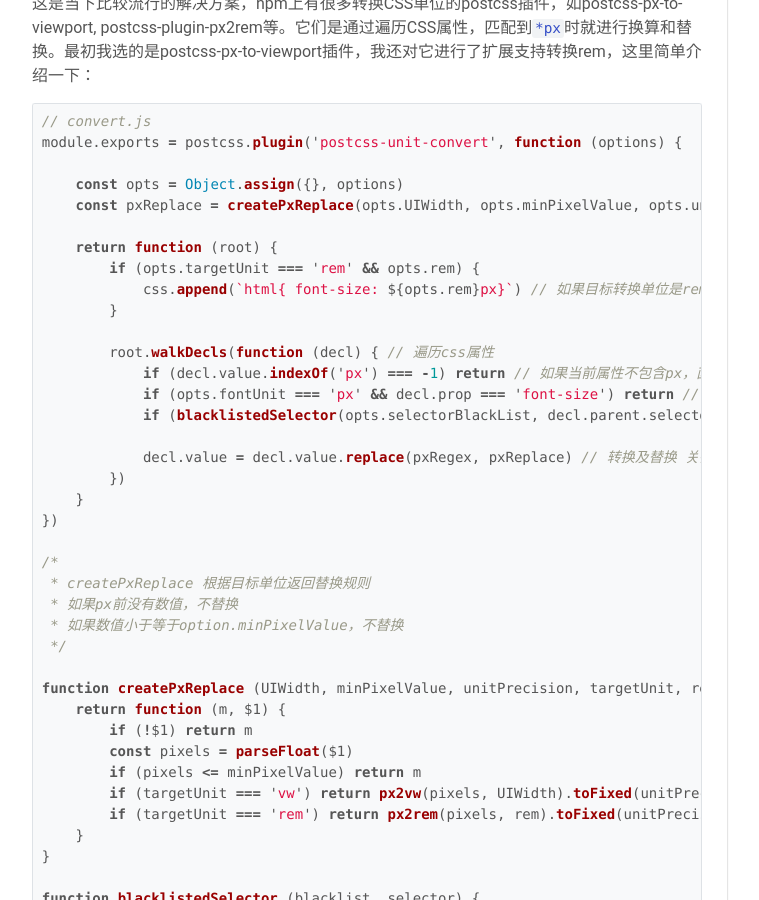
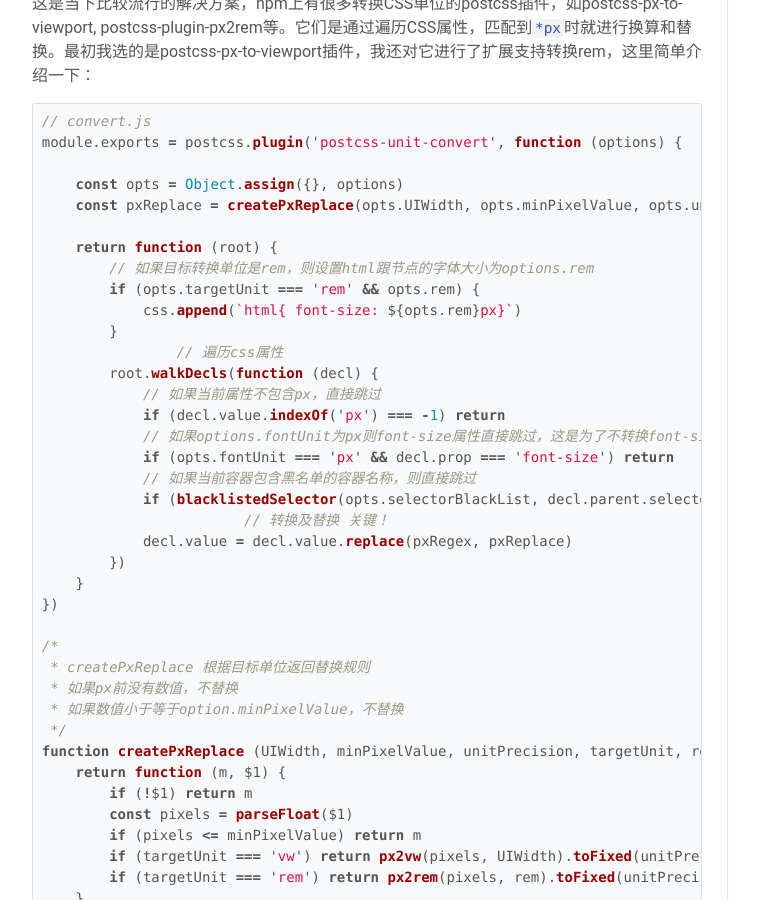
Before and after one commit to CassieRan/CassieRan.github.io, a Jekyll site: the page built from _posts/2018-12-25-css-unit-convert.md, in a window 1280 px wide and 900 px high, scrolled down 947 px. Shown: the whole window, without its empty margins (273-1032 px from the left). Built offline with Jekyll 4.4.1, drawn with Linux system fonts in a browser that asks for light colours; some web fonts are replaced; comment, search, counter and statistics services are not loaded.

Commit message:
style: 修改格式

```diff
--- a/_posts/2018-12-25-css-unit-convert.md
+++ b/_posts/2018-12-25-css-unit-convert.md
@@ -45,16 +45,20 @@ module.exports = postcss.plugin('postcss-unit-convert', function (options) {
     const pxReplace = createPxReplace(opts.UIWidth, opts.minPixelValue, opts.unitPrecision, opts.targetUnit, opts.rem)
 
     return function (root) {
+        // 如果目标转换单位是rem，则设置html跟节点的字体大小为options.rem
         if (opts.targetUnit === 'rem' && opts.rem) {
-            css.append(`html{ font-size: ${opts.rem}px}`) // 如果目标转换单位是rem，则设置html跟节点的字体大小为options.rem
+            css.append(`html{ font-size: ${opts.rem}px}`)
         }
-
-        root.walkDecls(function (decl) { // 遍历css属性
-            if (decl.value.indexOf('px') === -1) return // 如果当前属性不包含px，直接跳过
-            if (opts.fontUnit === 'px' && decl.prop === 'font-size') return // 如果options.fontUnit为px则font-size属性直接跳过，这是为了不转换font-size的单位
-            if (blacklistedSelector(opts.selectorBlackList, decl.parent.selector)) return // 如果当前容器包含黑名单的容器名称，则直接跳过
-
-            decl.value = decl.value.replace(pxRegex, pxReplace) // 转换及替换 关键！
+		// 遍历css属性
+        root.walkDecls(function (decl) {
+            // 如果当前属性不包含px，直接跳过
+            if (decl.value.indexOf('px') === -1) return
+            // 如果options.fontUnit为px则font-size属性直接跳过，这是为了不转换font-size的单位
+            if (opts.fontUnit === 'px' && decl.prop === 'font-size') return
+            // 如果当前容器包含黑名单的容器名称，则直接跳过
+            if (blacklistedSelector(opts.selectorBlackList, decl.parent.selector)) return
+			// 转换及替换 关键！
+            decl.value = decl.value.replace(pxRegex, pxReplace)
         })
     }
 })
@@ -64,7 +68,6 @@ module.exports = postcss.plugin('postcss-unit-convert', function (options) {
  * 如果px前没有数值，不替换
  * 如果数值小于等于option.minPixelValue，不替换
  */
-
 function createPxReplace (UIWidth, minPixelValue, unitPrecision, targetUnit, rem) {
     return function (m, $1) {
         if (!$1) return m
```
